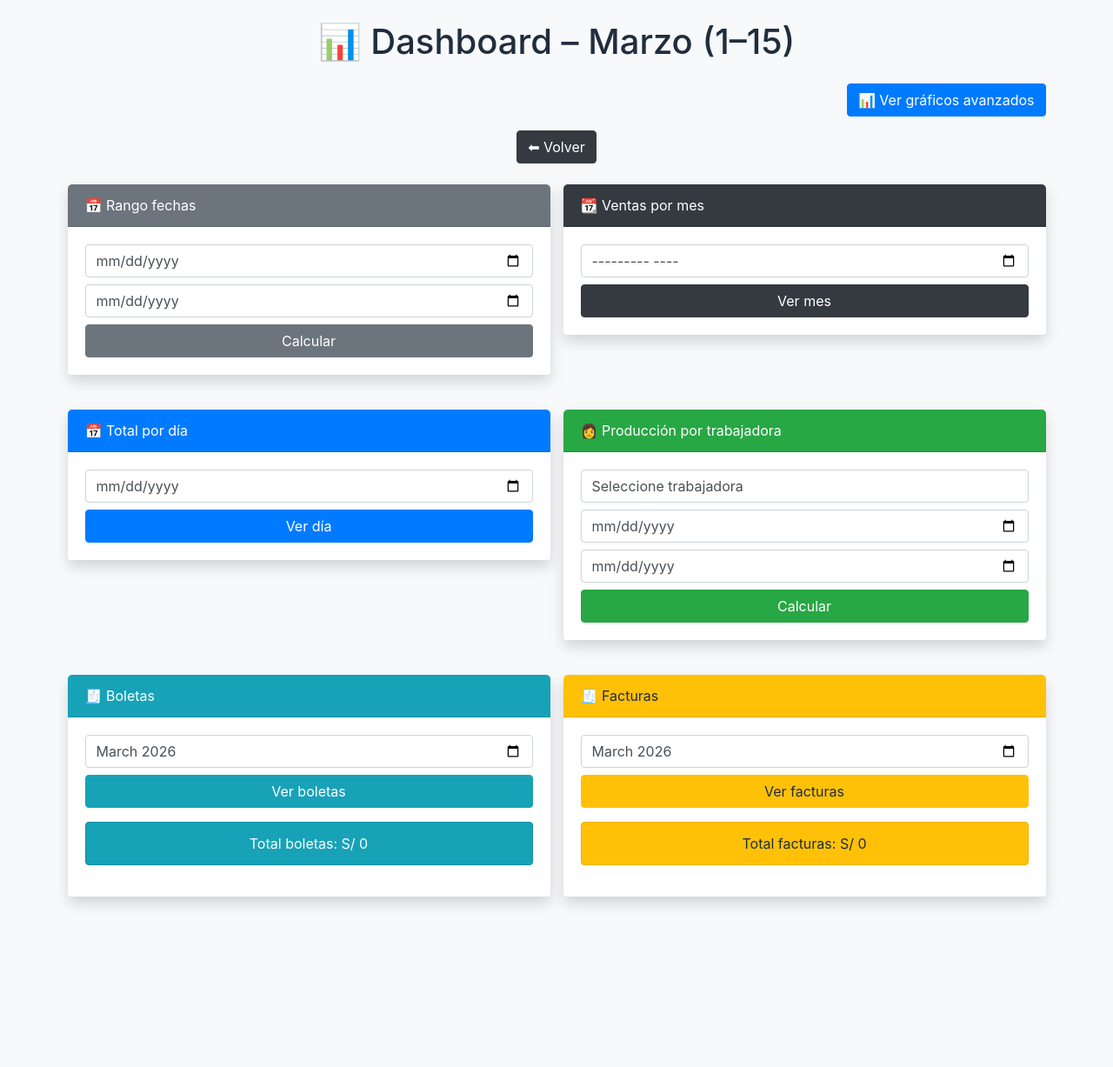
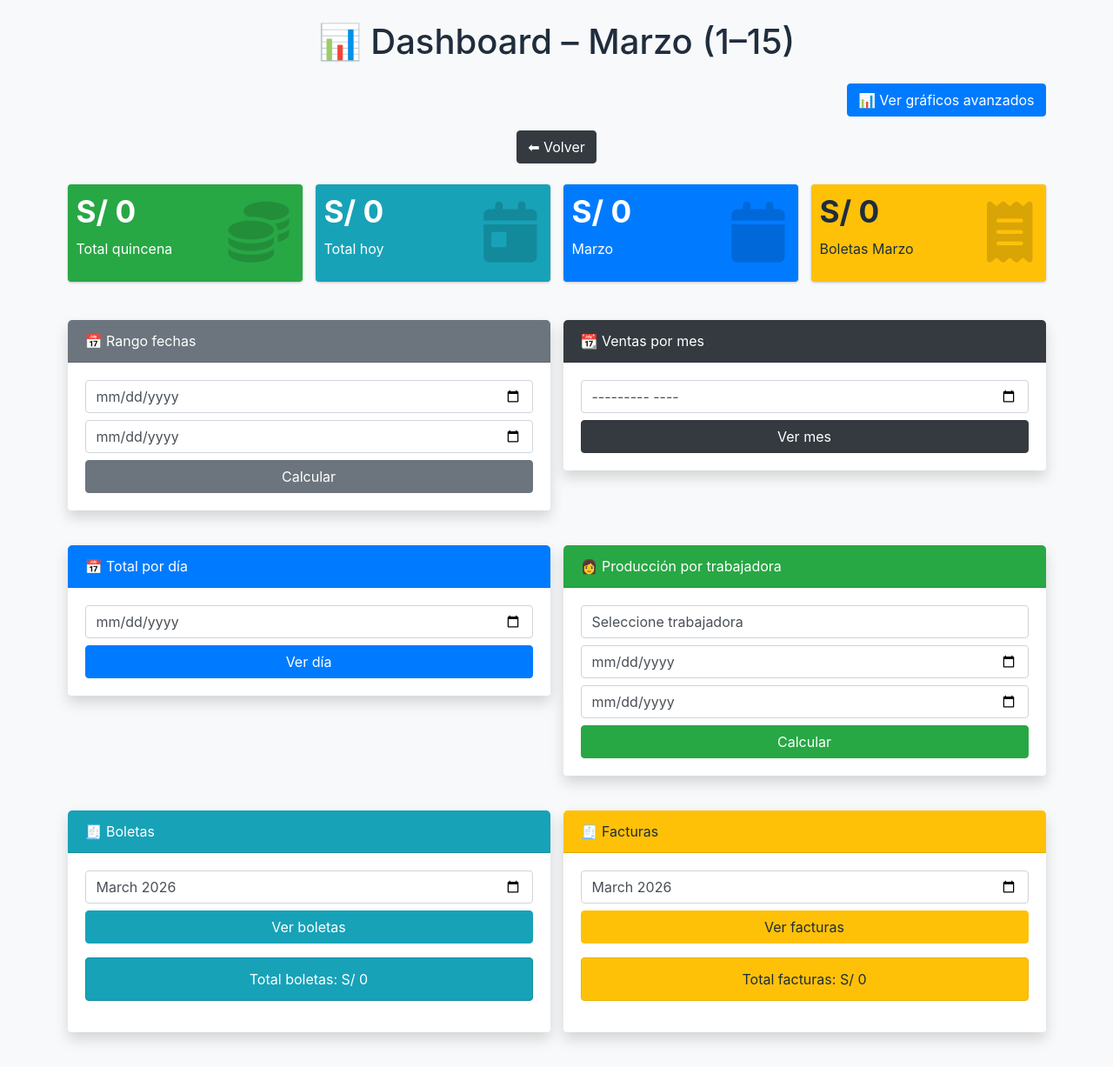
Before and after one commit to davidfernando2403/sistema_salon, a Flask app: page /dashboard in a window 1280 px wide. Shown: the whole page at 87% size. Before the commit the page ends 1042 px from the top, so only its background shows below. Run offline with Flask 3, Linux system fonts and the light colour scheme; the visitor is signed in with stand-in values (Sample User, id 1); data that the repository does not hold is empty; some libraries are stand-ins or nearby versions.

Commit message:
correccion de dashboard

```diff
--- a/templates/dashboard.html
+++ b/templates/dashboard.html
@@ -23,6 +23,52 @@
 
 <div class="text-center mb-4">
 <a href="/" class="btn btn-dark">⬅ Volver</a>
+</div>
+
+<div class="row mb-4">
+
+<div class="col-lg-3">
+<div class="small-box bg-success">
+<div class="inner">
+<h3>S/ {{ total_mes }}</h3>
+<p>Total quincena</p>
+</div>
+<div class="icon"><i class="fas fa-coins"></i></div>
+</div>
+</div>
+
+<div class="col-lg-3">
+<div class="small-box bg-info">
+<div class="inner">
+<h3>S/ {{ total_hoy }}</h3>
+<p>Total hoy</p>
+</div>
+<div class="icon"><i class="fas fa-calendar-day"></i></div>
+</div>
+</div>
+
+<div class="col-lg-3">
+<div class="small-box bg-primary">
+<div class="inner">
+<h3>S/ {{ total_mes_actual }}</h3>
+<p>{{ nombre_mes }}</p>
+</div>
+<div class="icon"><i class="fas fa-calendar"></i></div>
+</div>
+</div>
+
+<div class="col-lg-3">
+<div class="small-box bg-warning">
+<div class="inner">
+<h3>S/ {{ total_boletas_mes_actual }}</h3>
+<p>Boletas {{ nombre_mes }}</p>
+</div>
+<div class="icon">
+<i class="fas fa-receipt"></i>
+</div>
+</div>
+</div>
+
 </div>
 
 <!-- ================= FILTRO RANGO ================= -->
```
